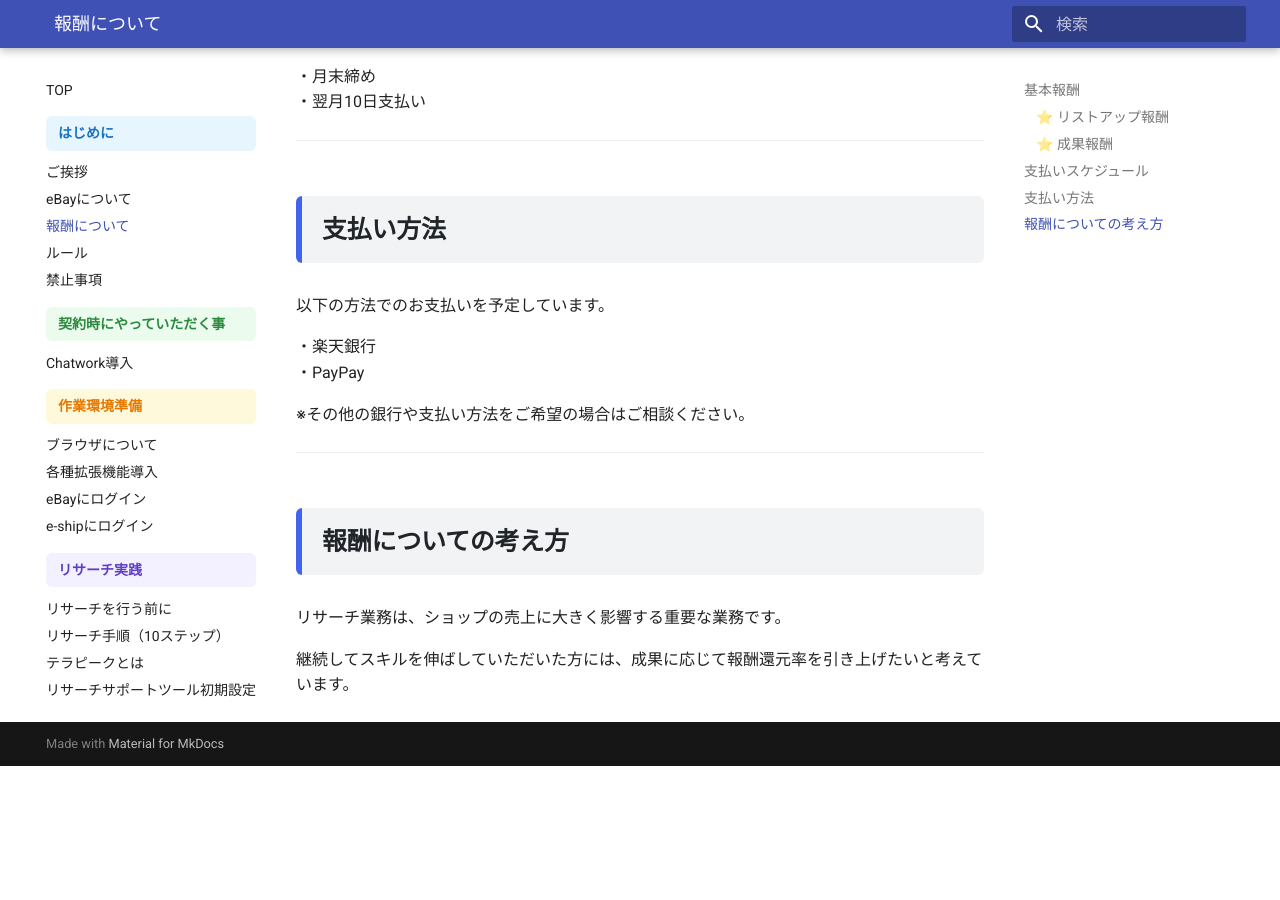
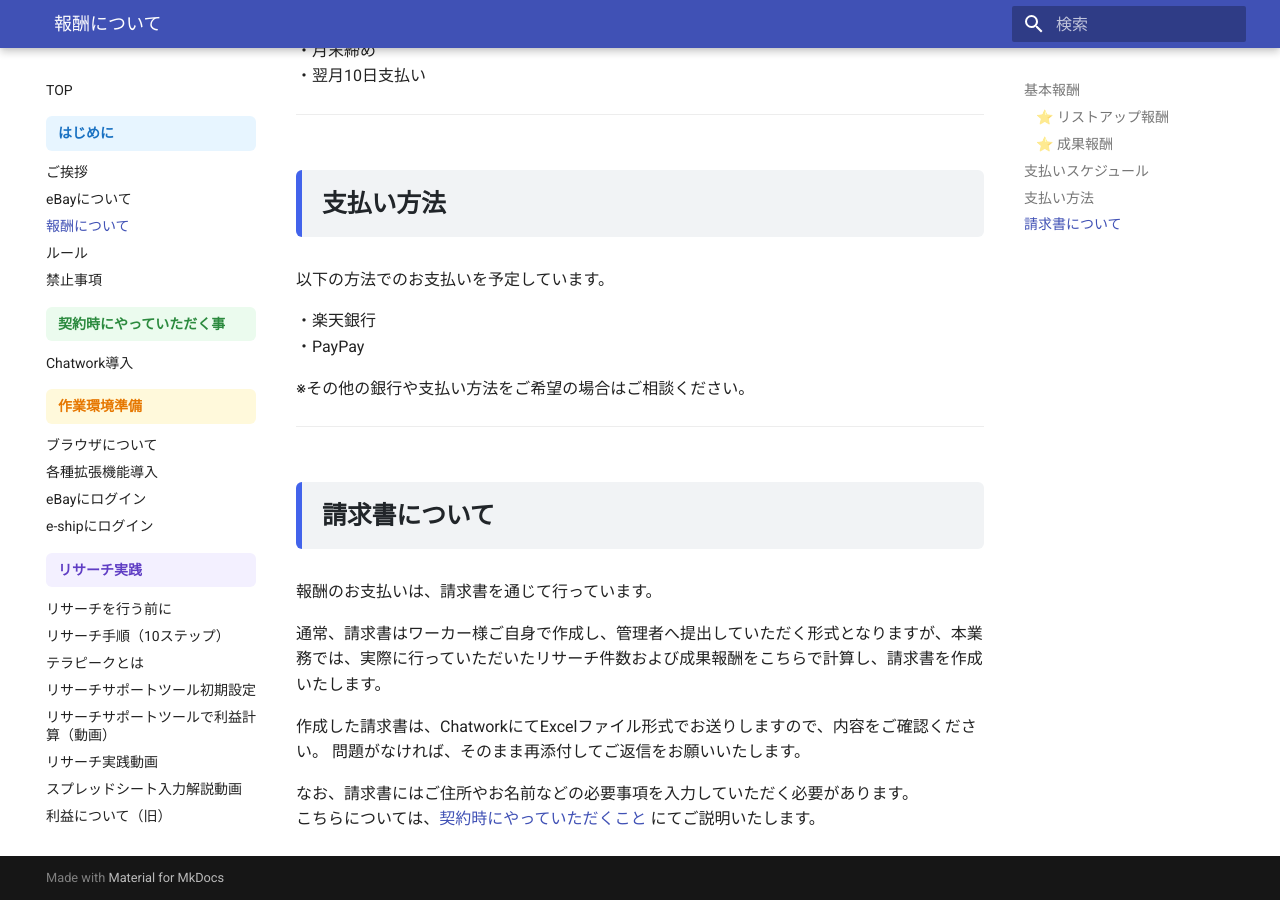
Before and after one commit to jun-hata/outsourcing-manual, an MkDocs documentation site: the page built from docs/compensation.md, in a window 1280 px wide and 900 px high, scrolled down 732 px. Built offline with MkDocs 1.6.1 and Material for MkDocs 9.7.7, drawn with Linux system fonts in a browser that asks for light colours; before the commit the page ends 1498 px from its top, so only the background shows below that; some of the changed text lies outside the part shown.

Commit message:
報酬編集

```diff
--- a/docs/compensation.md
+++ b/docs/compensation.md
@@ -4,12 +4,10 @@
 
 リサーチ業務の報酬は以下の通りです。
 
-### ⭐ リストアップ報酬
+### ⭐ **リストアップ報酬**
 ・1件につき：80円
 
----
-
-### ⭐ 成果報酬
+### ⭐ **成果報酬**
 
 ・本業務を開始してから1か月経過後
 ・販売利益の10％を還元
@@ -36,8 +34,14 @@
 
 ---
 
-## 報酬についての考え方
+## 請求書について
 
-リサーチ業務は、ショップの売上に大きく影響する重要な業務です。
+報酬のお支払いは、請求書を通じて行っています。
 
-継続してスキルを伸ばしていただいた方には、成果に応じて報酬還元率を引き上げたいと考えています。
+通常、請求書はワーカー様ご自身で作成し、管理者へ提出していただく形式となりますが、本業務では、実際に行っていただいたリサーチ件数および成果報酬をこちらで計算し、請求書を作成いたします。
+
+作成した請求書は、ChatworkにてExcelファイル形式でお送りしますので、内容をご確認ください。
+問題がなければ、そのまま再添付してご返信をお願いいたします。
+
+なお、請求書にはご住所やお名前などの必要事項を入力していただく必要があります。
+こちらについては、[契約時にやっていただくこと](env_chatwork.md) にてご説明いたします。
```
